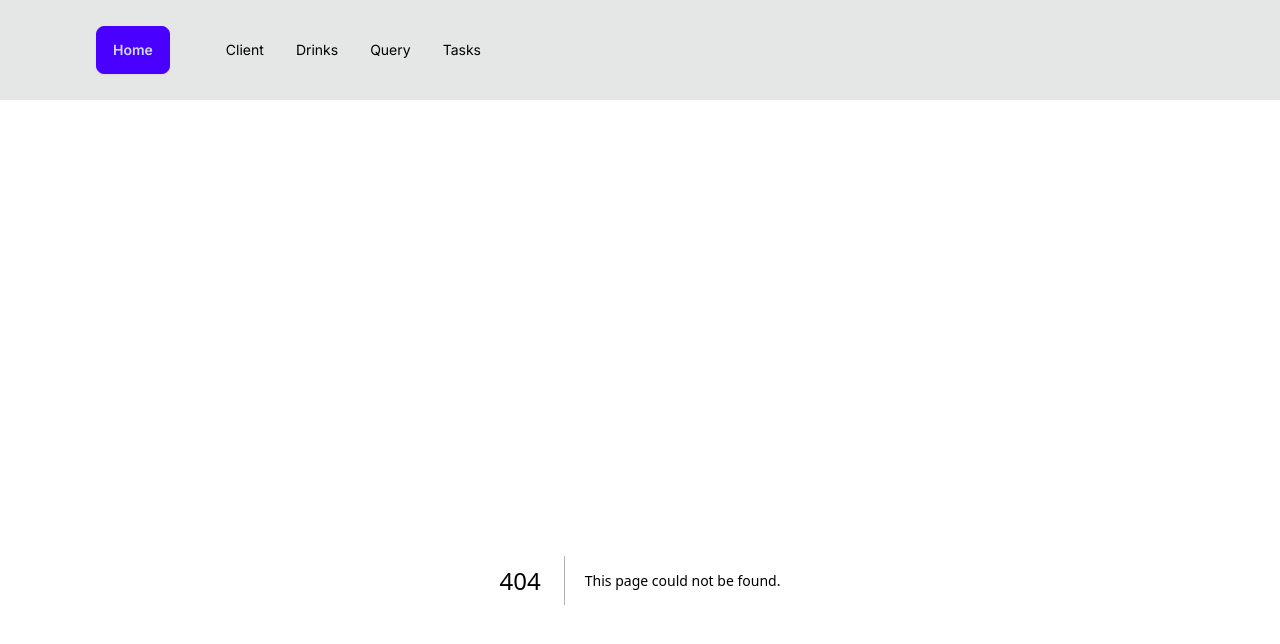
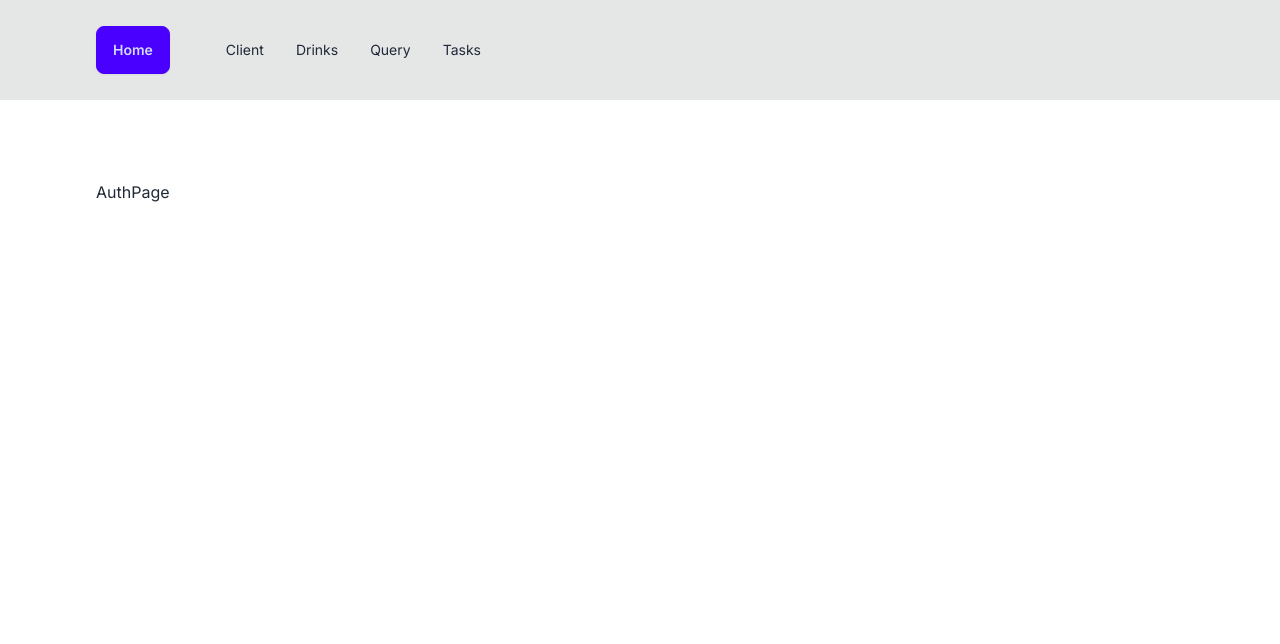
Before and after one commit to emij7/nextaicourse, a Next.js app: page /auth in a window 1280 px wide. Before the commit this address had no page. Shown: the top 644 px of the page. Built offline with nearby package versions, Linux system fonts and the light colour scheme.

Commit message:
Optional routing

```diff
--- /dev/null
+++ b/app/(dashboard)/auth/[...sign-in]/page.js
@@ -0,0 +1,12 @@
+//[...sign-in] nos sirve para el manejo de rutas anidadas, en este caso se maneja el signin. Podemos entrar a
+// /auth/sign-in/test/test y nos va a mostrar el texto SignInPage, entra a este componente. En este caso es posible
+// porque existe page.js en auth. En el caso de que no exista podemos usar doble brackets [[...sign-in]]
+
+import React from "react";
+
+const SignInPage = ({ params }) => {
+  console.log(params);
+  return <h1 className="text-7xl">SignInPage</h1>;
+};
+
+export default SignInPage;
--- /dev/null
+++ b/app/(dashboard)/auth/page.js
@@ -0,0 +1,11 @@
+// Auth es una página dentro de dashboard, se pone entre parentesis para no ser tenido en cuenta
+// dentro de la ruta de la página, por lo que no se podrá acceder a ella directamente.
+// Podemos crear varias páginas y estar agrupadas en dashboard sin la necesidad de utilizar la ruta /dashboard
+
+import React from "react";
+
+const AuthPage = () => {
+  return <div>AuthPage</div>;
+};
+
+export default AuthPage;
```
